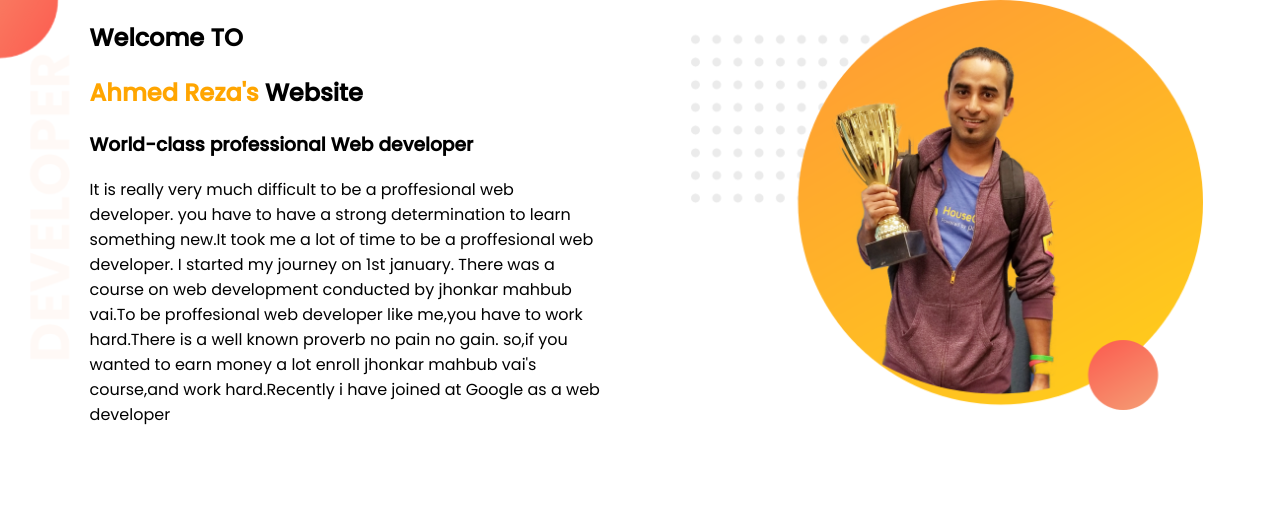
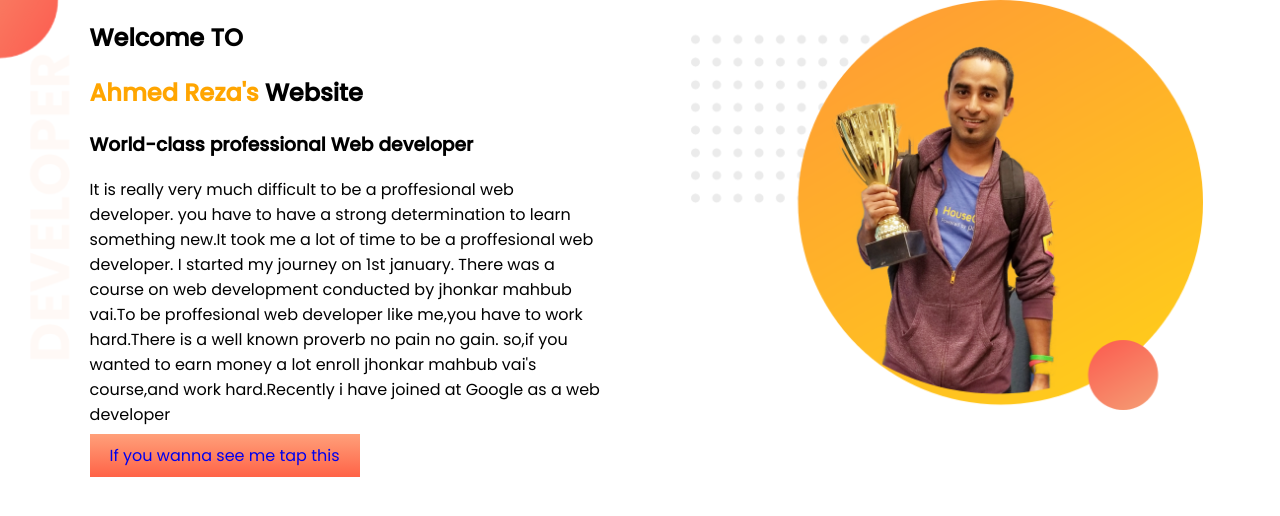
Before and after one commit to ahmedreza-16/web-portfolio, a plain HTML site: page index.html in a window 1280 px wide. Drawn offline with Linux system fonts and the light colour scheme.

Commit message:
my first website

```diff
--- a/index.html
+++ b/index.html
@@ -20,6 +20,7 @@
                     I started my journey on 1st january. There was a course on web development conducted by jhonkar mahbub vai.To be proffesional web
                     developer like me,you have to work hard.There is a well known proverb no pain no gain. so,if you wanted to earn money a lot enroll jhonkar mahbub vai's course,and work hard.Recently i have joined at Google as a web developer
                 <p>
+                <a  class="link-button"  target="_blank" href="https://www.facebook.com/profile.php?id=100042984602396">If you wanna see me tap this</a>
            </div>
 
            <div class="half-width">
--- a/style.css
+++ b/style.css
@@ -25,3 +25,10 @@ section{
     height: 500px;
     background-repeat: no-repeat;
 }
+.link-button{
+    text-decoration: none;
+    background-image: linear-gradient(lightsalmon,tomato);
+    padding:10px 20px
+
+
+}
```
